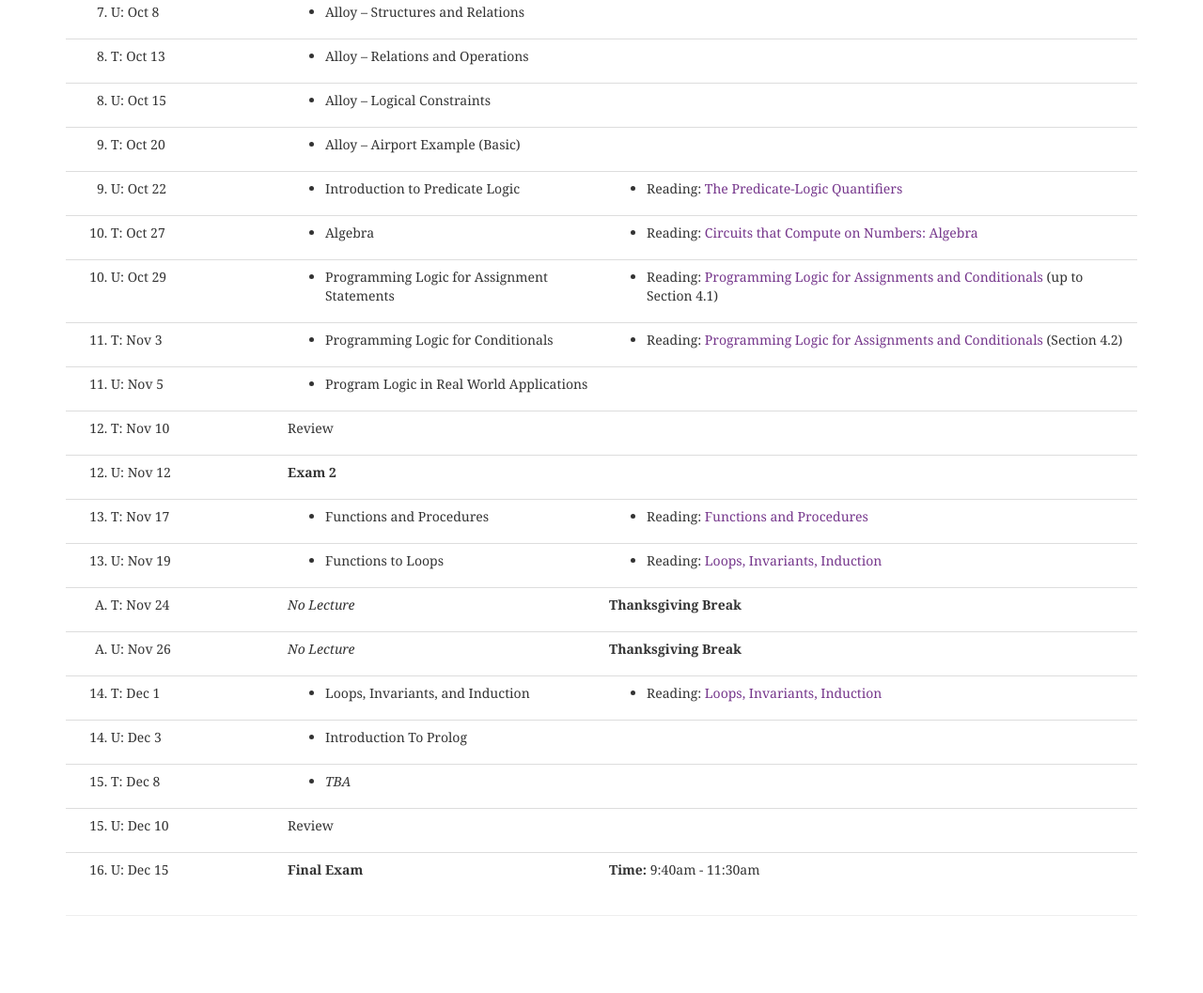
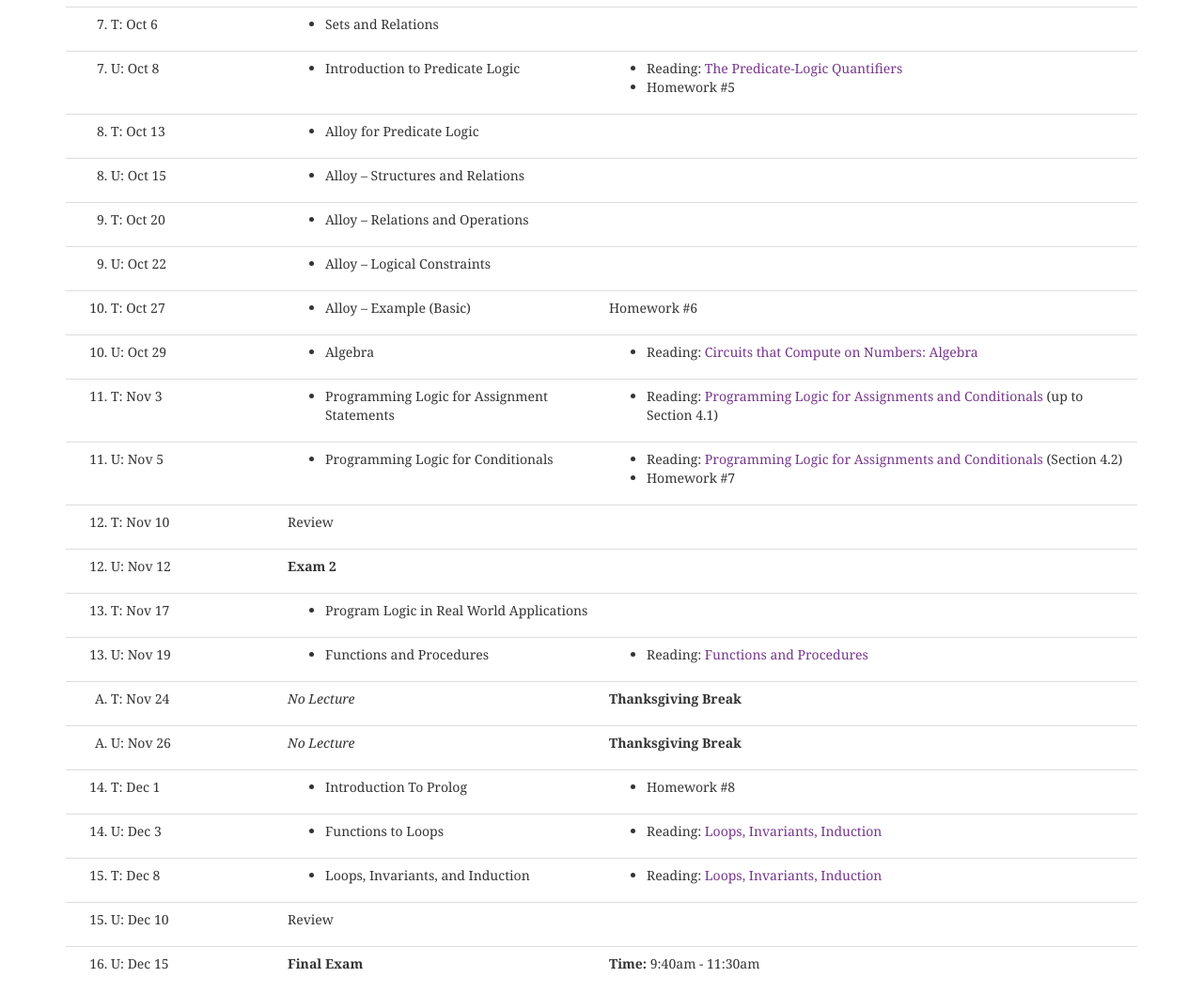
Before and after one commit to santoslab/gh-pages-301-f15, a plain HTML site: page schedule.html in a window 1280 px wide. Shown: the part 1050-2107 px from the top of the page at 94% size. Before the commit the page ends 2045 px from the top, so only its background shows below. Drawn offline with nearby package versions, Linux system fonts and the light colour scheme; some packages are replaced by stand-ins of ours; a web font is replaced by a local one.

Commit message:
Updated.

```diff
--- a/schedule.html
+++ b/schedule.html
@@ -155,6 +155,7 @@
 </td>
 <td><ul class="first last simple">
 <li>Reading: <a class="reference internal" href="01-circuits-truth-tables/index.html#circuits"><span>Circuits and Truth Tables</span></a></li>
+<li>Homework #1</li>
 </ul>
 </td>
 </tr>
@@ -200,7 +201,10 @@
 <li>Alloy &#8211; Propositional Logic</li>
 </ul>
 </td>
-<td>&nbsp;</td>
+<td><ul class="first last simple">
+<li>Homework #2</li>
+</ul>
+</td>
 </tr>
 <tr class="row-odd"><td><ol class="first last arabic simple" start="3">
 <li>U: Sep 10</li>
@@ -226,6 +230,7 @@
 </td>
 <td><ul class="first last simple">
 <li>Reading: <a class="reference internal" href="06-propositional-logic/index.html#propositional-logic"><span>Applications of Propositional Logic to Program Proving</span></a></li>
+<li>Homework #3</li>
 </ul>
 </td>
 </tr>
@@ -252,6 +257,7 @@
 </td>
 <td><ul class="first last simple">
 <li>Reading: <a class="reference internal" href="06-propositional-logic/index.html#propositional-logic"><span>Applications of Propositional Logic to Program Proving</span></a></li>
+<li>Homework #4</li>
 </ul>
 </td>
 </tr>
@@ -294,17 +300,21 @@
 </ol>
 </td>
 <td><ul class="first last simple">
-<li>Alloy &#8211; Structures and Relations</li>
+<li>Introduction to Predicate Logic</li>
 </ul>
 </td>
-<td>&nbsp;</td>
+<td><ul class="first last simple">
+<li>Reading: <a class="reference internal" href="07-predicate-logic/index.html#predicate-logic"><span>The Predicate-Logic Quantifiers</span></a></li>
+<li>Homework #5</li>
+</ul>
+</td>
 </tr>
 <tr class="row-even"><td><ol class="first last arabic simple" start="8">
 <li>T: Oct 13</li>
 </ol>
 </td>
 <td><ul class="first last simple">
-<li>Alloy &#8211; Relations and Operations</li>
+<li>Alloy for Predicate Logic</li>
 </ul>
 </td>
 <td>&nbsp;</td>
@@ -314,7 +324,7 @@
 </ol>
 </td>
 <td><ul class="first last simple">
-<li>Alloy &#8211; Logical Constraints</li>
+<li>Alloy &#8211; Structures and Relations</li>
 </ul>
 </td>
 <td>&nbsp;</td>
@@ -324,7 +334,7 @@
 </ol>
 </td>
 <td><ul class="first last simple">
-<li>Alloy &#8211; Airport Example (Basic)</li>
+<li>Alloy &#8211; Relations and Operations</li>
 </ul>
 </td>
 <td>&nbsp;</td>
@@ -334,16 +344,23 @@
 </ol>
 </td>
 <td><ul class="first last simple">
-<li>Introduction to Predicate Logic</li>
+<li>Alloy &#8211; Logical Constraints</li>
 </ul>
 </td>
-<td><ul class="first last simple">
-<li>Reading: <a class="reference internal" href="07-predicate-logic/index.html#predicate-logic"><span>The Predicate-Logic Quantifiers</span></a></li>
-</ul>
-</td>
+<td>&nbsp;</td>
 </tr>
 <tr class="row-even"><td><ol class="first last arabic simple" start="10">
 <li>T: Oct 27</li>
+</ol>
+</td>
+<td><ul class="first last simple">
+<li>Alloy &#8211; Example (Basic)</li>
+</ul>
+</td>
+<td>Homework #6</td>
+</tr>
+<tr class="row-odd"><td><ol class="first last arabic simple" start="10">
+<li>U: Oct 29</li>
 </ol>
 </td>
 <td><ul class="first last simple">
@@ -355,8 +372,8 @@
 </ul>
 </td>
 </tr>
-<tr class="row-odd"><td><ol class="first last arabic simple" start="10">
-<li>U: Oct 29</li>
+<tr class="row-even"><td><ol class="first last arabic simple" start="11">
+<li>T: Nov 3</li>
 </ol>
 </td>
 <td><ul class="first last simple">
@@ -368,8 +385,8 @@
 </ul>
 </td>
 </tr>
-<tr class="row-even"><td><ol class="first last arabic simple" start="11">
-<li>T: Nov 3</li>
+<tr class="row-odd"><td><ol class="first last arabic simple" start="11">
+<li>U: Nov 5</li>
 </ol>
 </td>
 <td><ul class="first last simple">
@@ -378,18 +395,9 @@
 </td>
 <td><ul class="first last simple">
 <li>Reading: <a class="reference internal" href="03-programming-logic/index.html#programming-logic"><span>Programming Logic for Assignments and Conditionals</span></a> (Section 4.2)</li>
+<li>Homework #7</li>
 </ul>
 </td>
-</tr>
-<tr class="row-odd"><td><ol class="first last arabic simple" start="11">
-<li>U: Nov 5</li>
-</ol>
-</td>
-<td><ul class="first last simple">
-<li>Program Logic in Real World Applications</li>
-</ul>
-</td>
-<td>&nbsp;</td>
 </tr>
 <tr class="row-even"><td><ol class="first last arabic simple" start="12">
 <li>T: Nov 10</li>
@@ -410,24 +418,21 @@
 </ol>
 </td>
 <td><ul class="first last simple">
-<li>Functions and Procedures</li>
+<li>Program Logic in Real World Applications</li>
 </ul>
 </td>
-<td><ul class="first last simple">
-<li>Reading: <a class="reference internal" href="04-functions-procedures/index.html#functions-procedures"><span>Functions and Procedures</span></a></li>
-</ul>
-</td>
+<td>&nbsp;</td>
 </tr>
 <tr class="row-odd"><td><ol class="first last arabic simple" start="13">
 <li>U: Nov 19</li>
 </ol>
 </td>
 <td><ul class="first last simple">
-<li>Functions to Loops</li>
+<li>Functions and Procedures</li>
 </ul>
 </td>
 <td><ul class="first last simple">
-<li>Reading: <a class="reference internal" href="05-loops-invariants-induction/index.html#loops-invariants-induction"><span>Loops, Invariants, Induction</span></a></li>
+<li>Reading: <a class="reference internal" href="04-functions-procedures/index.html#functions-procedures"><span>Functions and Procedures</span></a></li>
 </ul>
 </td>
 </tr>
@@ -450,11 +455,11 @@
 </ol>
 </td>
 <td><ul class="first last simple">
-<li>Loops, Invariants, and Induction</li>
+<li>Introduction To Prolog</li>
 </ul>
 </td>
 <td><ul class="first last simple">
-<li>Reading: <a class="reference internal" href="05-loops-invariants-induction/index.html#loops-invariants-induction"><span>Loops, Invariants, Induction</span></a></li>
+<li>Homework #8</li>
 </ul>
 </td>
 </tr>
@@ -463,20 +468,26 @@
 </ol>
 </td>
 <td><ul class="first last simple">
-<li>Introduction To Prolog</li>
+<li>Functions to Loops</li>
 </ul>
 </td>
-<td>&nbsp;</td>
+<td><ul class="first last simple">
+<li>Reading: <a class="reference internal" href="05-loops-invariants-induction/index.html#loops-invariants-induction"><span>Loops, Invariants, Induction</span></a></li>
+</ul>
+</td>
 </tr>
 <tr class="row-even"><td><ol class="first last arabic simple" start="15">
 <li>T: Dec 8</li>
 </ol>
 </td>
 <td><ul class="first last simple">
-<li><em>TBA</em></li>
+<li>Loops, Invariants, and Induction</li>
 </ul>
 </td>
-<td>&nbsp;</td>
+<td><ul class="first last simple">
+<li>Reading: <a class="reference internal" href="05-loops-invariants-induction/index.html#loops-invariants-induction"><span>Loops, Invariants, Induction</span></a></li>
+</ul>
+</td>
 </tr>
 <tr class="row-odd"><td><ol class="first last arabic simple" start="15">
 <li>U: Dec 10</li>
```
Also changed, not shown: index.html (+5 -2 lines), _sources/index.txt, _sources/schedule.txt, searchindex.js.
